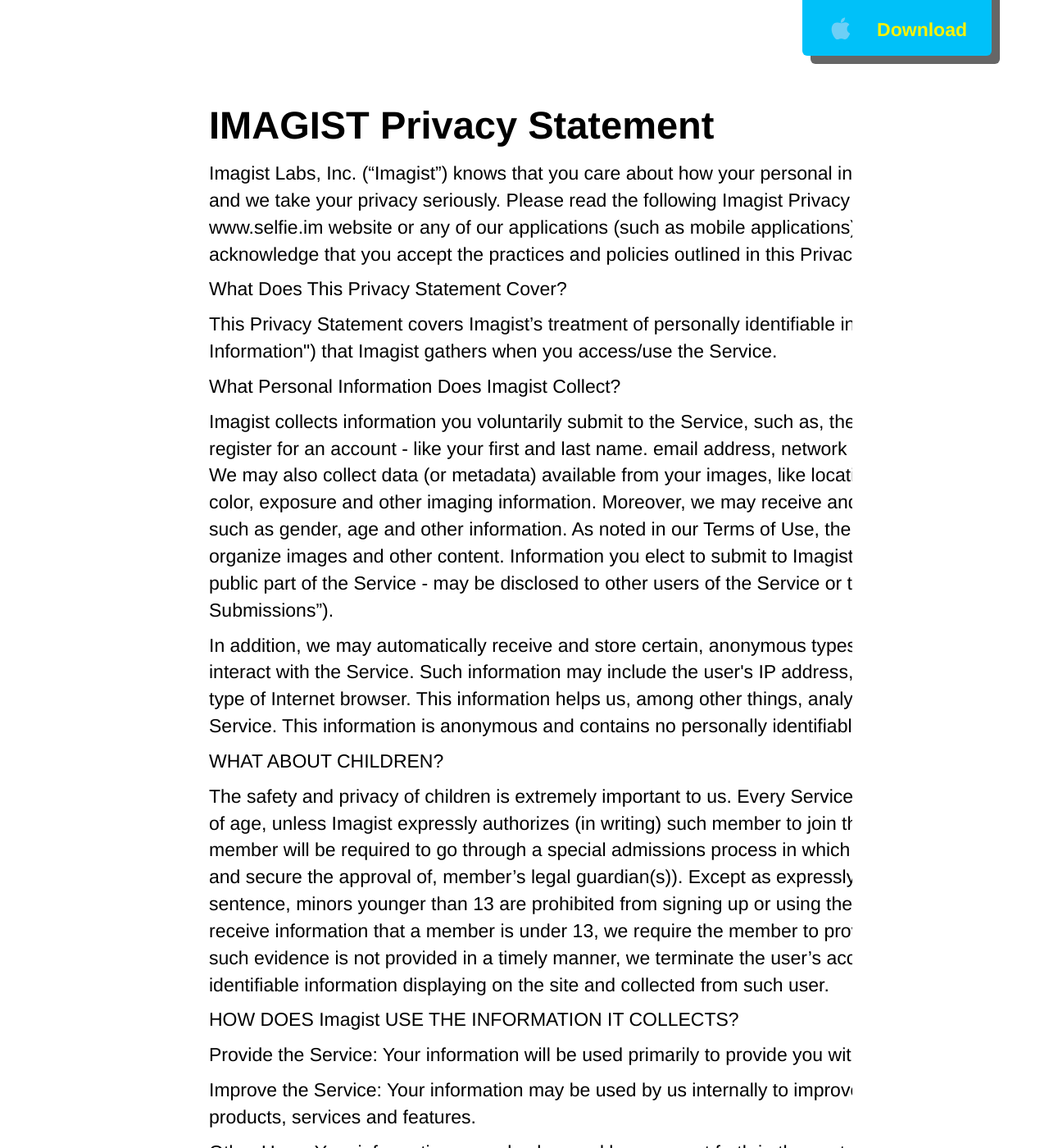
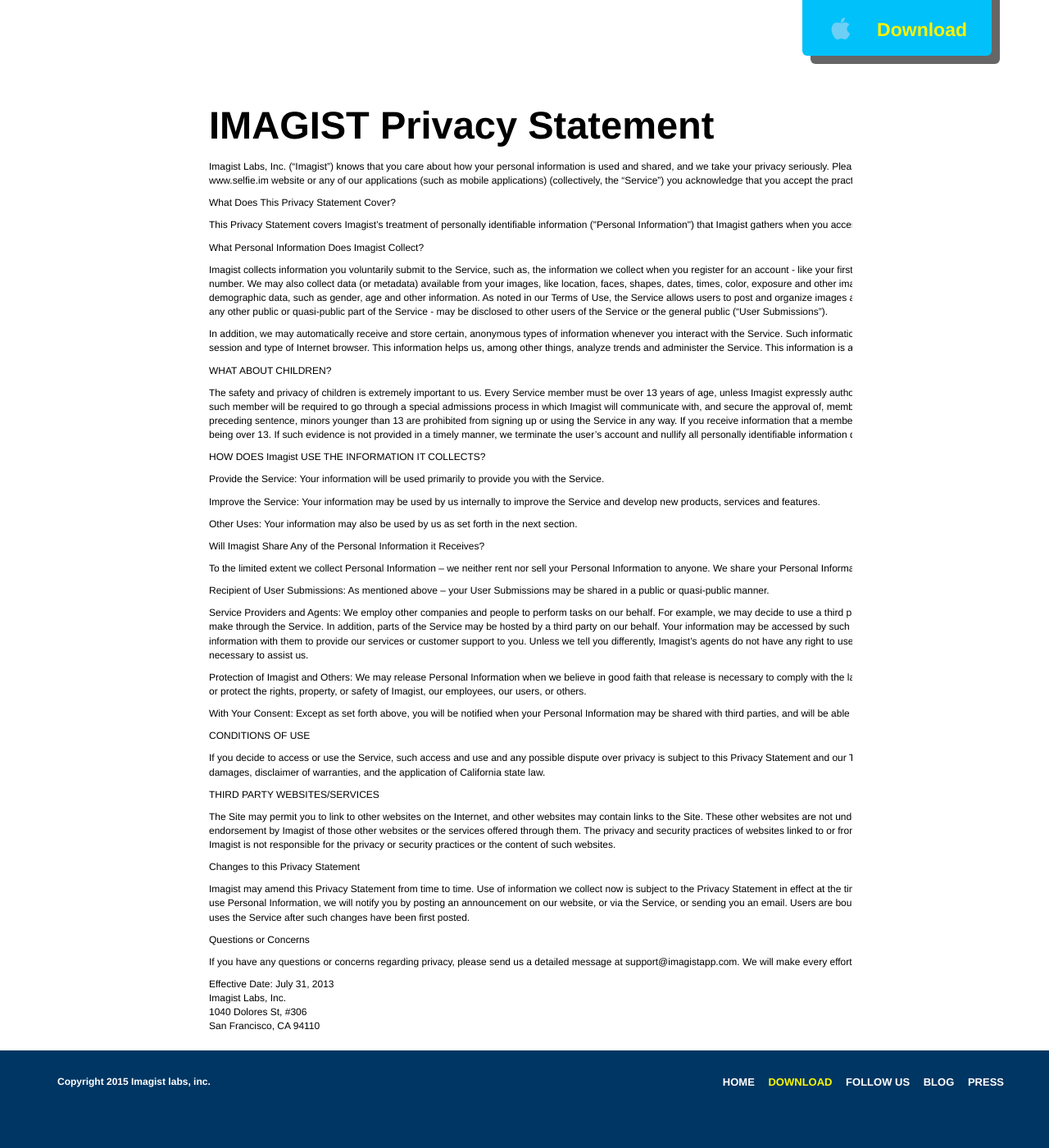
Before and after one commit to joshuanguyen/pop-web, a Jekyll site: the page built from privacy.html, in a window 1280 px wide and 1400 px high. Shown: the whole window at 82% size. Built offline with Jekyll 4.4.1, drawn with Linux system fonts in a browser that asks for light colours; nearby versions of some CDN libraries.

Commit message:
Update pop-theme.css

```diff
--- a/assets/pop-theme.css
+++ b/assets/pop-theme.css
@@ -69,6 +69,10 @@
 /* line 56, /Users/eric/workspace/pop-web/assets/pop-theme.scss */
 body.pop-theme.view-tos {
   background-color: white;
+}
+/* Josh addtion */
+body.pop-theme.view-tos p {
+  font-size: 12px;
 }
 /* line 60, /Users/eric/workspace/pop-web/assets/pop-theme.scss */
 body.pop-theme.view-home {
```
